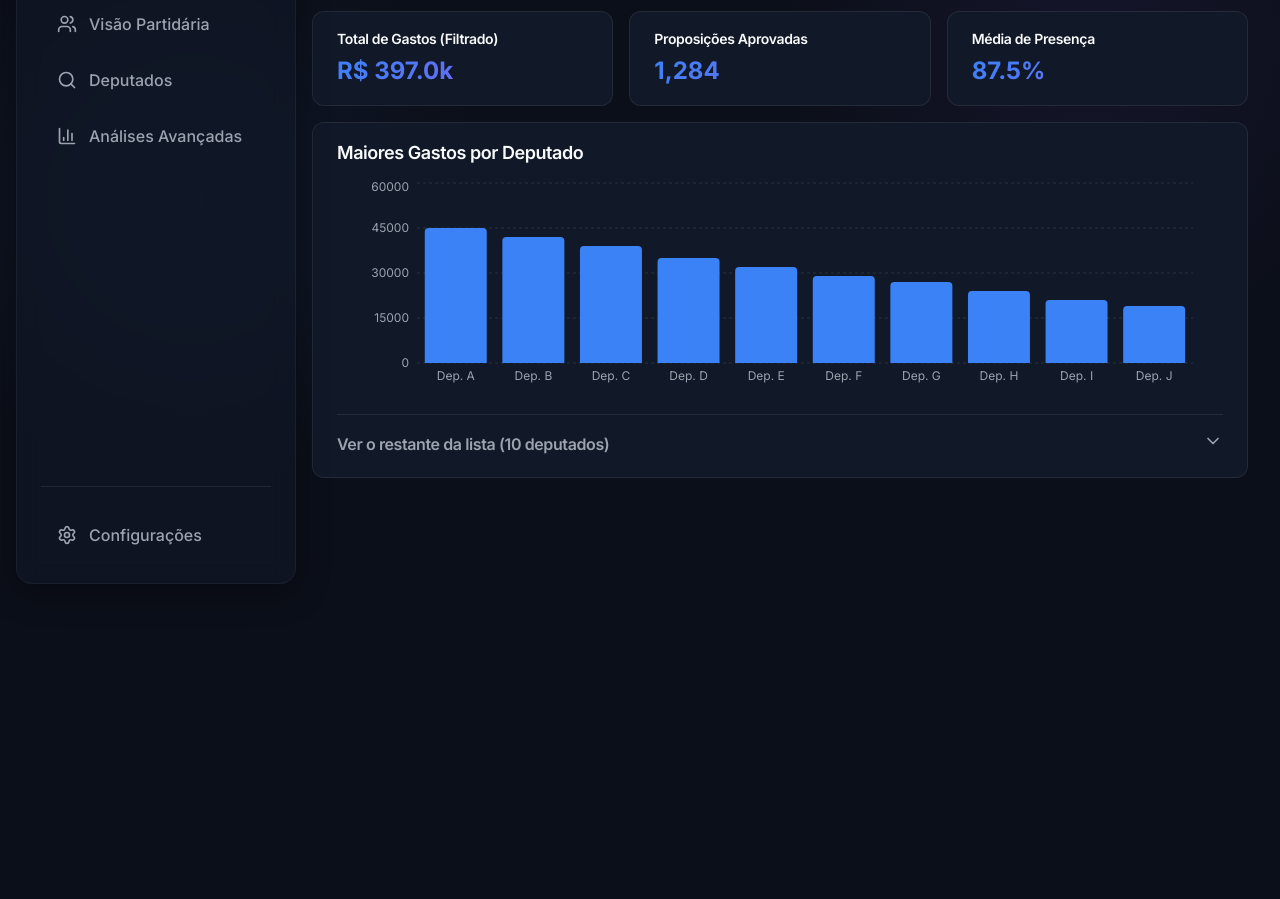
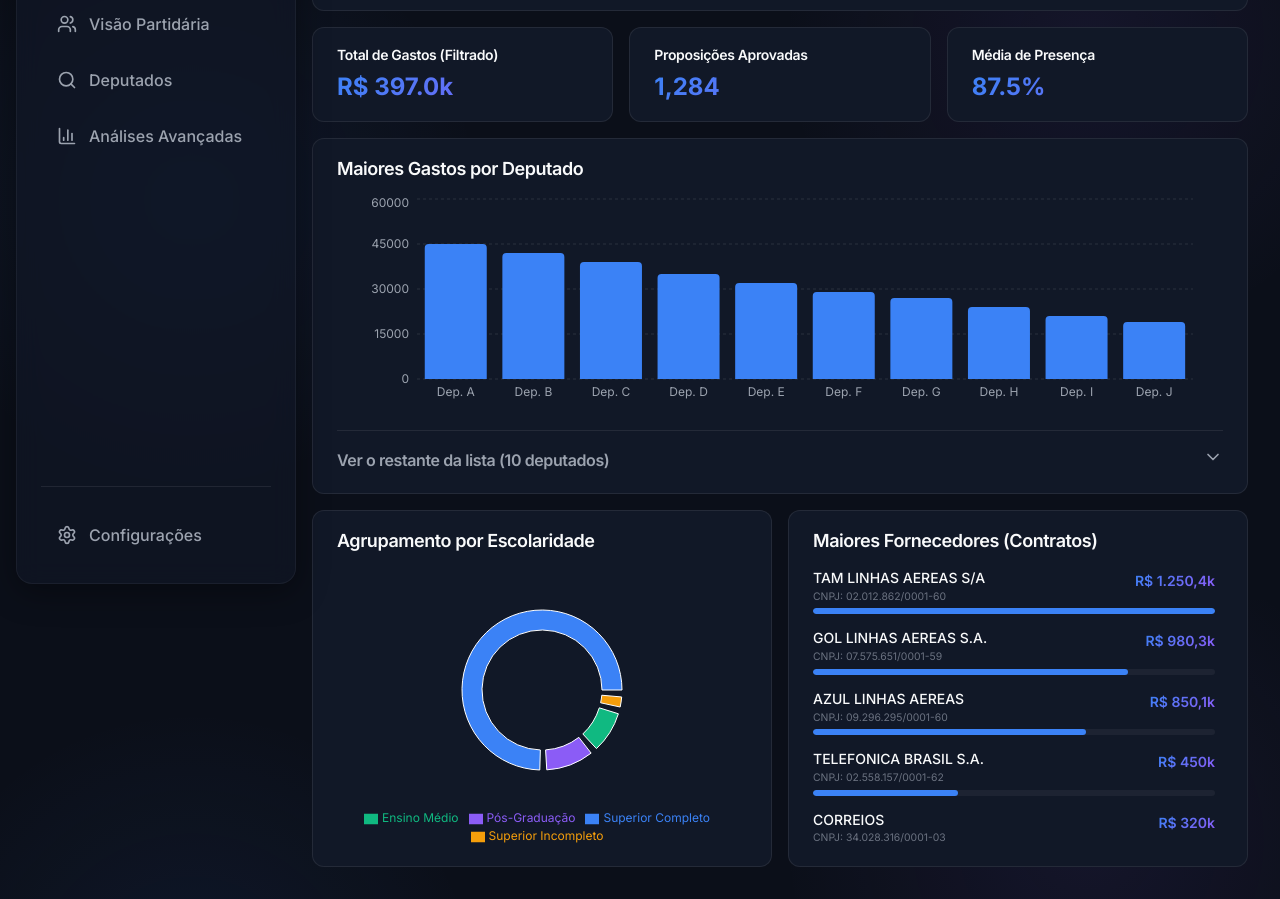
Before and after one commit to PedroEmanuelMoreiraCarvalho/BDR_trabalho, a React app in the folder frontend/: page / in a window 1280 px wide. Shown: the part 200-1099 px from the top of the page. Before the commit the page ends 800 px from the top, so only its background shows below. Built offline with nearby package versions, Linux system fonts and the light colour scheme; the HTML template or start-up script is replaced by a standard one.

Commit message:
Gráficos de escolaridade e maiores fornecedores na aba (Visao Nacional) (Perguntas 4 e 5)

```diff
--- a/frontend/src/pages/DashboardNacional.jsx
+++ b/frontend/src/pages/DashboardNacional.jsx
@@ -1,5 +1,5 @@
 import React, { useState } from 'react';
-import { BarChart, Bar, XAxis, YAxis, CartesianGrid, Tooltip, ResponsiveContainer } from 'recharts';
+import { BarChart, Bar, XAxis, YAxis, CartesianGrid, Tooltip, ResponsiveContainer, PieChart, Pie, Cell, Legend } from 'recharts';
 import { ChevronDown, ChevronUp, Filter } from 'lucide-react';
 
 const DashboardNacional = () => {
@@ -8,7 +8,9 @@ const DashboardNacional = () => {
   const [filtroUF, setFiltroUF] = useState('Todos');
   const [ordem, setOrdem] = useState('desc');
 
-  // Dados mockados com partido e UF para permitir filtros
+  // ==========================================
+  // MOCK DATA: P1 - Gastos
+  // ==========================================
   const baseData = [
     { name: 'Dep. A', gastos: 45000, partido: 'PL', uf: 'SP' },
     { name: 'Dep. B', gastos: 42000, partido: 'PT', uf: 'MG' },
@@ -40,9 +42,33 @@ const DashboardNacional = () => {
   const top10 = filteredData.slice(0, 10);
   const restantes = filteredData.slice(10);
 
+  // ==========================================
+  // MOCK DATA: P4 - Escolaridade
+  // ==========================================
+  const dataEscolaridade = [
+    { escolaridade: 'Superior Completo', total_deputados: 405 },
+    { escolaridade: 'Pós-Graduação', total_deputados: 52 },
+    { escolaridade: 'Ensino Médio', total_deputados: 45 },
+    { escolaridade: 'Superior Incompleto', total_deputados: 11 },
+  ];
+  const COLORS_PIE = ['#3b82f6', '#8b5cf6', '#10b981', '#f59e0b', '#ef4444'];
+
+  // ==========================================
+  // MOCK DATA: P5 - Fornecedores
+  // ==========================================
+  const dataFornecedores = [
+    { fornecedor_nome: 'TAM LINHAS AEREAS S/A', cnpj: '02.012.862/0001-60', total_contrato: 1250400 },
+    { fornecedor_nome: 'GOL LINHAS AEREAS S.A.', cnpj: '07.575.651/0001-59', total_contrato: 980300 },
+    { fornecedor_nome: 'AZUL LINHAS AEREAS', cnpj: '09.296.295/0001-60', total_contrato: 850100 },
+    { fornecedor_nome: 'TELEFONICA BRASIL S.A.', cnpj: '02.558.157/0001-62', total_contrato: 450000 },
+    { fornecedor_nome: 'CORREIOS', cnpj: '34.028.316/0001-03', total_contrato: 320000 },
+    { fornecedor_nome: 'POSTO DA TORRE LTDA', cnpj: '03.746.488/0001-00', total_contrato: 150000 },
+    { fornecedor_nome: 'LOCALIZA RENT A CAR S/A', cnpj: '16.670.085/0001-55', total_contrato: 120000 },
+  ];
+
   return (
     <div className="dashboard-container">
-      <header className="dashboard-header">
+      <header className="dashboard-header" style={{ marginBottom: '16px' }}>
         <div>
           <h1>Visão Nacional</h1>
           <p className="text-secondary">Visão geral dos dados dos deputados (Custos, Proposições e Alinhamento)</p>
@@ -108,6 +134,7 @@ const DashboardNacional = () => {
         </div>
       </div>
 
+      {/* Grid de Estatísticas */}
       <div className="stats-grid" style={{ display: 'grid', gridTemplateColumns: 'repeat(auto-fit, minmax(240px, 1fr))', gap: '16px', marginBottom: '16px' }}>
         <div className="glass-card" style={{ padding: '16px 24px' }}>
           <h3 className="text-secondary" style={{ fontSize: '0.875rem', marginBottom: '4px' }}>Total de Gastos (Filtrado)</h3>
@@ -125,7 +152,8 @@ const DashboardNacional = () => {
         </div>
       </div>
 
-      <div className="charts-grid" style={{ display: 'grid', gridTemplateColumns: '1fr', gap: '16px' }}>
+      {/* Grid Principal de Gráficos */}
+      <div className="charts-grid" style={{ display: 'grid', gridTemplateColumns: '1fr', gap: '16px', marginBottom: '16px' }}>
         <div className="glass-card" style={{ padding: '16px 24px' }}>
           <h2 style={{ marginBottom: '12px', fontSize: '1.125rem' }}>
             {ordem === 'desc' ? 'Maiores' : 'Menores'} Gastos por Deputado
@@ -212,6 +240,82 @@ const DashboardNacional = () => {
           )}
         </div>
       </div>
+
+      {/* Grid Secundário: Escolaridade e Fornecedores */}
+      <div style={{ display: 'grid', gridTemplateColumns: 'repeat(auto-fit, minmax(350px, 1fr))', gap: '16px' }}>
+
+        {/* Gráfico de Escolaridade */}
+        <div className="glass-card" style={{ padding: '16px 24px', display: 'flex', flexDirection: 'column' }}>
+          <h2 style={{ marginBottom: '12px', fontSize: '1.125rem' }}>Agrupamento por Escolaridade</h2>
+          <div style={{ flex: 1, width: '100%', minHeight: '250px' }}>
+            <ResponsiveContainer>
+              <PieChart>
+                <Pie
+                  data={dataEscolaridade}
+                  cx="50%"
+                  cy="50%"
+                  innerRadius={60}
+                  outerRadius={80}
+                  paddingAngle={5}
+                  dataKey="total_deputados"
+                  nameKey="escolaridade"
+                >
+                  {dataEscolaridade.map((entry, index) => (
+                    <Cell key={`cell-${index}`} fill={COLORS_PIE[index % COLORS_PIE.length]} />
+                  ))}
+                </Pie>
+                <Tooltip
+                  contentStyle={{ backgroundColor: '#1f2937', border: '1px solid rgba(255,255,255,0.1)', borderRadius: '8px', color: '#f9fafb' }}
+                  itemStyle={{ color: '#fff' }}
+                />
+                <Legend verticalAlign="bottom" height={36} wrapperStyle={{ fontSize: '0.75rem', color: 'var(--text-secondary)' }}/>
+              </PieChart>
+            </ResponsiveContainer>
+          </div>
+        </div>
+
+        {/* Tabela de Maiores Fornecedores */}
+        <div className="glass-card" style={{ padding: '16px 24px', display: 'flex', flexDirection: 'column' }}>
+          <h2 style={{ marginBottom: '16px', fontSize: '1.125rem' }}>Maiores Fornecedores (Contratos)</h2>
+          <div style={{ flex: 1, overflowY: 'auto', paddingRight: '8px', maxHeight: '280px' }} className="custom-scrollbar">
+            {dataFornecedores.map((fornecedor, index) => {
+              // Pegamos o valor máximo (que é o primeiro do mock ordenado) para calcular a porcentagem da barra
+              const maxVal = dataFornecedores[0].total_contrato;
+              const percent = (fornecedor.total_contrato / maxVal) * 100;
+
+              return (
+                <div key={index} style={{ marginBottom: '16px' }}>
+                  <div style={{ display: 'flex', justifyContent: 'space-between', alignItems: 'flex-start', marginBottom: '4px' }}>
+                    <div style={{ display: 'flex', flexDirection: 'column', gap: '2px', paddingRight: '12px' }}>
+                      <span style={{ fontSize: '0.875rem', fontWeight: 500, color: 'var(--text-primary)', lineHeight: 1.2 }}>
+                        {fornecedor.fornecedor_nome}
+                      </span>
+                      <span style={{ fontSize: '0.65rem', color: 'var(--text-muted)' }}>
+                        CNPJ: {fornecedor.cnpj}
+                      </span>
+                    </div>
+                    <span className="text-gradient" style={{ fontSize: '0.875rem', fontWeight: 600, whiteSpace: 'nowrap' }}>
+                      R$ {(fornecedor.total_contrato / 1000).toLocaleString('pt-BR')}k
+                    </span>
+                  </div>
+
+                  {/* Barra de Progresso embutida */}
+                  <div style={{ width: '100%', height: '6px', background: 'rgba(255,255,255,0.05)', borderRadius: '4px', overflow: 'hidden' }}>
+                    <div style={{
+                      width: `${percent}%`,
+                      height: '100%',
+                      background: 'var(--accent-primary)',
+                      borderRadius: '4px'
+                    }} />
+                  </div>
+                </div>
+              );
+            })}
+          </div>
+        </div>
+
+      </div>
+
     </div>
   );
 };
```
Also changed, not shown: 1 other file (tests, documents, lock files or other folders).
